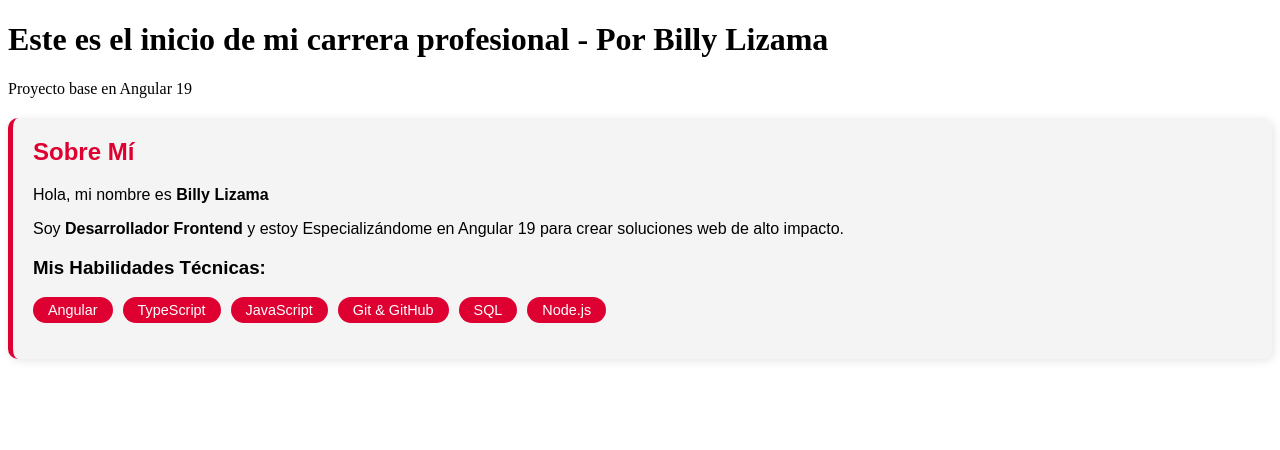
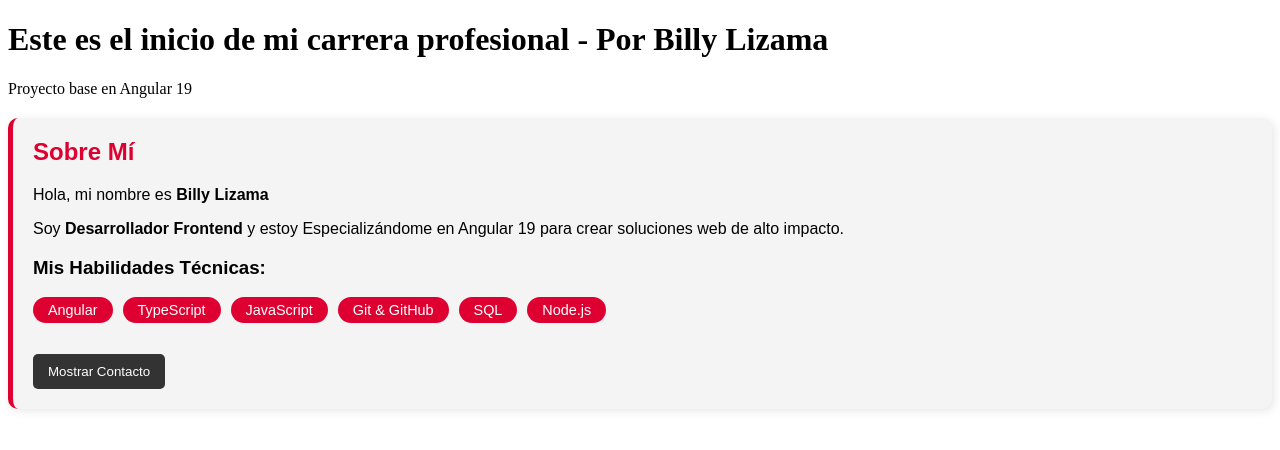
Before and after one commit to billylizama/mi-portafolio-angular, an Angular app: page / in a window 1280 px wide. Shown: the top 450 px of the page. Built offline with nearby package versions, Linux system fonts and the light colour scheme.

Commit message:
feat/interactividad-contacto

```diff
--- a/src/app/sobre-mi/sobre-mi.css
+++ b/src/app/sobre-mi/sobre-mi.css
@@ -28,3 +28,24 @@ li {
     border-radius: 20px;
     font-size: 0.9rem;
 }
+
+button {
+    background-color: #333;
+    color: white;
+    border: none;
+    padding: 10px 15px;
+    border-radius: 5px;
+    cursor: pointer;
+    margin-top: 15px;
+}
+
+button:hover {
+    background-color: #dd0031;
+}
+
+.contacto-info {
+    margin-top: 15px;
+    padding: 10px;
+    background: white;
+    border-radius: 5px;
+}
--- a/src/app/sobre-mi/sobre-mi.html
+++ b/src/app/sobre-mi/sobre-mi.html
@@ -2,10 +2,23 @@
   <h2>Sobre Mí</h2>
   <p>Hola, mi nombre es <strong>{{ nombre }}</strong>
   <p>Soy <strong>{{ profesion }}</strong> y estoy {{ descripcion }}</p>
+
   <h3>Mis Habilidades Técnicas:</h3>
-<ul>
-  @for (skill of habilidades; track skill) {
+    <ul>
+    @for (skill of habilidades; track skill) {
     <li>{{ skill }}</li>
-  }
-</ul>
+         }
+    </ul>
+
+    <button (click)="alternarContacto()">
+    {{ mostrarContacto ? 'Ocultar Contacto' : 'Mostrar Contacto' }}
+    </button>
+
+    @if (mostrarContacto) {
+    <div class="contacto-info">
+    <p>📧 Correo: abnerlizama10@gmail.com</p>
+    <p>🔗 LinkedIn: <a href="https://www.linkedin.com/in/balh/" target="_blank">Mi Perfil</a></p>
+    </div>
+    }
+
 </div>
--- a/src/app/sobre-mi/sobre-mi.ts
+++ b/src/app/sobre-mi/sobre-mi.ts
@@ -11,4 +11,11 @@ export class SobreMiComponent {
   profesion: string = 'Desarrollador Frontend';
   descripcion: string = 'Especializándome en Angular 19 para crear soluciones web de alto impacto.';
   habilidades: string[] = ['Angular', 'TypeScript', 'JavaScript', 'Git & GitHub', 'SQL', 'Node.js'];
+  // El "Estado": ¿se muestra el contacto o no?
+mostrarContacto: boolean = false;
+
+// La "Acción": una función para cambiar el estado
+alternarContacto() {
+  this.mostrarContacto = !this.mostrarContacto;
 }
+}
```
